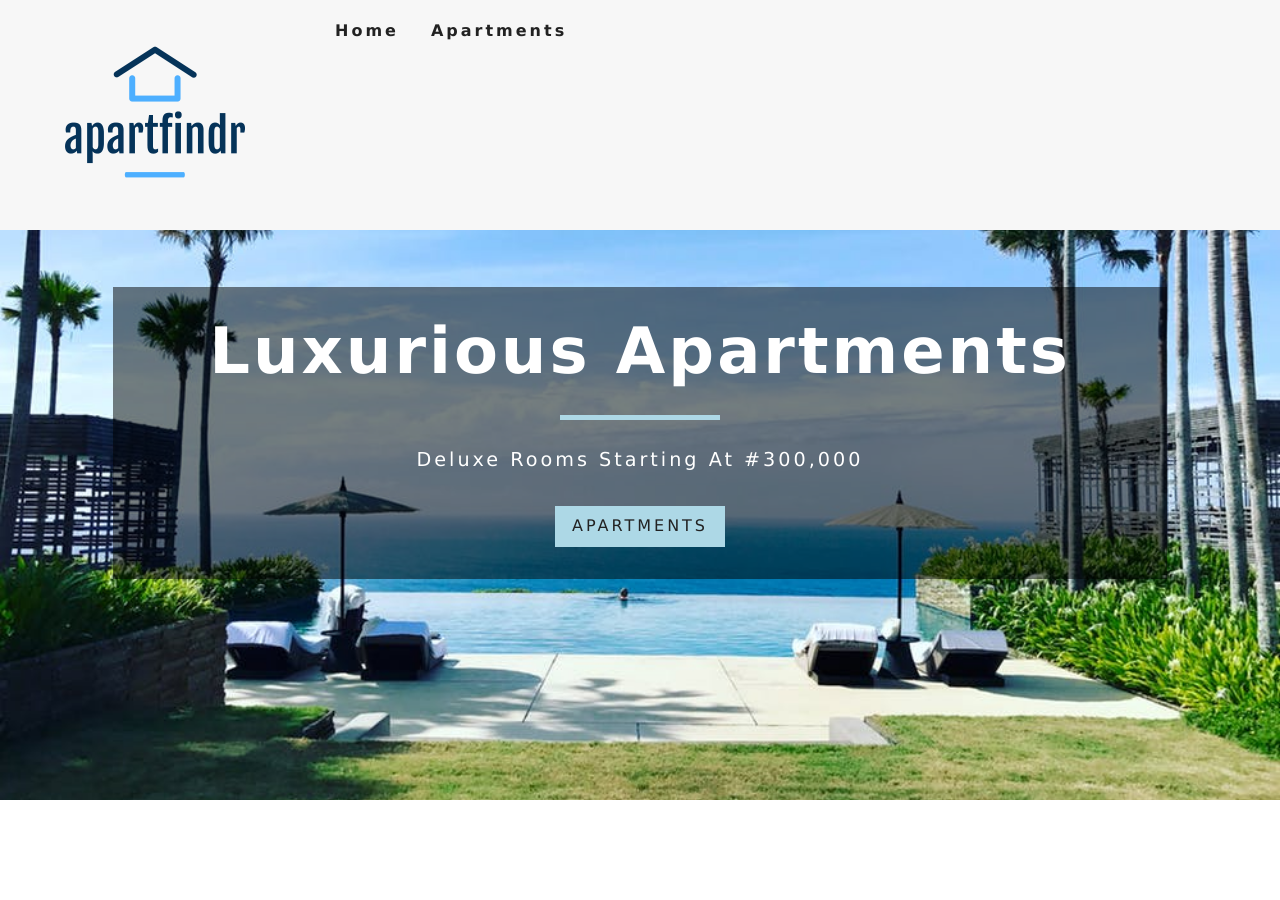
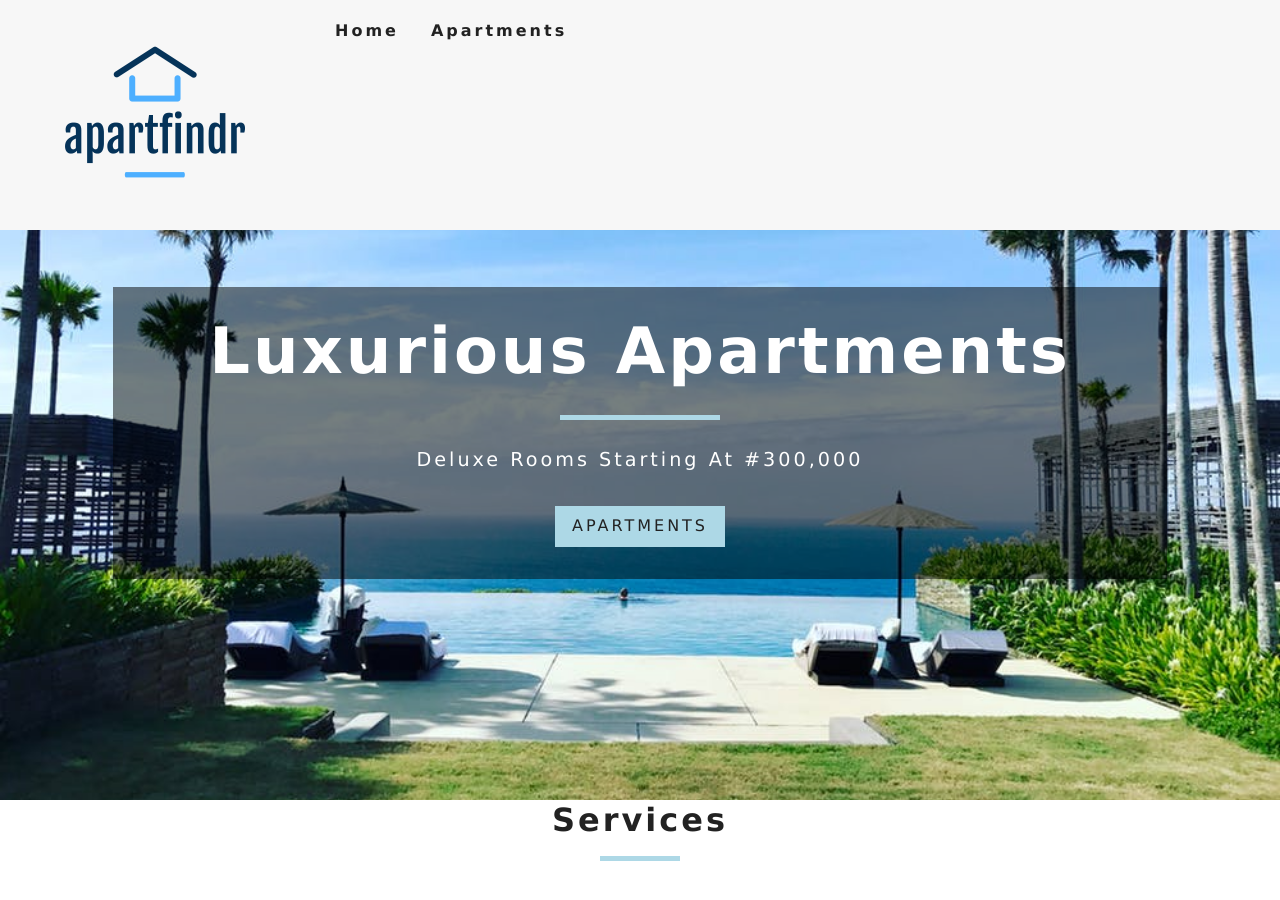
Before and after one commit to akinleyeOJ/ApartFindr, a React (Create React App) app in the folder my-app/: page / in a window 1280 px wide. Shown: the top 900 px of the page. Before the commit the page ends 800 px from the top, so only its background shows below. Built offline with nearby package versions, Linux system fonts and the light colour scheme.

Commit message:
add import react naira

```diff
--- /dev/null
+++ b/my-app/src/components/Title.js
@@ -0,0 +1,12 @@
+import React from 'react';
+
+
+export default function Title({ title }) {
+    return (
+      <div className="section-title">
+         <h4>{title}</h4>
+         <div />
+
+      </div>
+        );
+    }
--- a/my-app/src/pages/Home.js
+++ b/my-app/src/pages/Home.js
@@ -2,15 +2,20 @@ import React from "react";
 import Hero from "../components/Hero";
 import Banner from '../components/Banner';
 import {Link} from 'react-router-dom';
+import Services from '../components/Services';
+import Naira from 'react-naira';
 
 export default function Home() {
     return (
+        <>
         <Hero>
             <Banner title="Luxurious Apartments" subtitle="deluxe rooms starting at #300,000">
                 <Link to="/rooms" className="btn-primary">Apartments
                 </Link>
             </Banner>
         </Hero>
+        <Services />
+        </>
     );
 
 }
```
